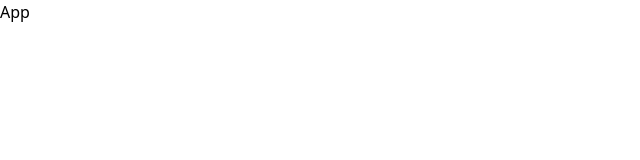
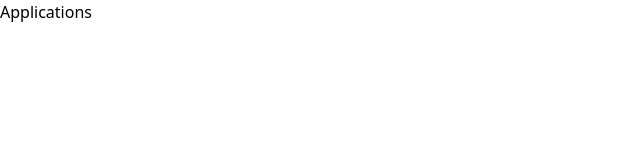
Before and after one commit to Shanjida-Islam138/ChakriLagbe-portal, a React (Vite) app: page /applications in a window 1280 px wide. Shown: the top 160 px of the page, without its empty margins (0-640 px from the left). Built offline with nearby package versions, Linux system fonts and the light colour scheme.

Commit message:
added pages

```diff
--- a/src/App.jsx
+++ b/src/App.jsx
@@ -1,8 +1,18 @@
 import React from "react";
+import {Route, Routes} from 'react-router-dom'
+import Home from './pages/Home'
+import ApplyJob from './pages/ApplyJob'
+import Applications from './pages/Applications'
 
 const App =() => {
   return (
-    <div>App</div>
+    <div>
+      <Routes>
+        <Route path='/' element={<Home />} />
+        <Route path='/apply-job/:id' element={<ApplyJob />} />
+        <Route path='/applications' element={<Applications />} />
+      </Routes>
+    </div>
   )
 }
 export default App
--- /dev/null
+++ b/src/context/AppContext.jsx
@@ -0,0 +1,12 @@
+import { createContext } from "react";
+
+export const AppContext = createContext()
+
+export const AppContextProvider = (props) =>{
+  const value ={
+
+  }
+  return (<AppContext.Provider value={value}>
+    {props.children}
+  </AppContext.Provider>)
+}
--- /dev/null
+++ b/src/pages/Applications.jsx
@@ -0,0 +1,8 @@
+import React from "react";
+
+const App =() => {
+  return (
+    <div>Applications</div>
+  )
+}
+export default App
--- /dev/null
+++ b/src/pages/ApplyJob.jsx
@@ -0,0 +1,8 @@
+import React from "react";
+
+const App =() => {
+  return (
+    <div>ApplyJob</div>
+  )
+}
+export default App
--- /dev/null
+++ b/src/pages/Home.jsx
@@ -0,0 +1,8 @@
+import React from "react";
+
+const App =() => {
+  return (
+    <div>Home</div>
+  )
+}
+export default App
```
Also changed, not shown: src/main.jsx (+7 -2 lines).
